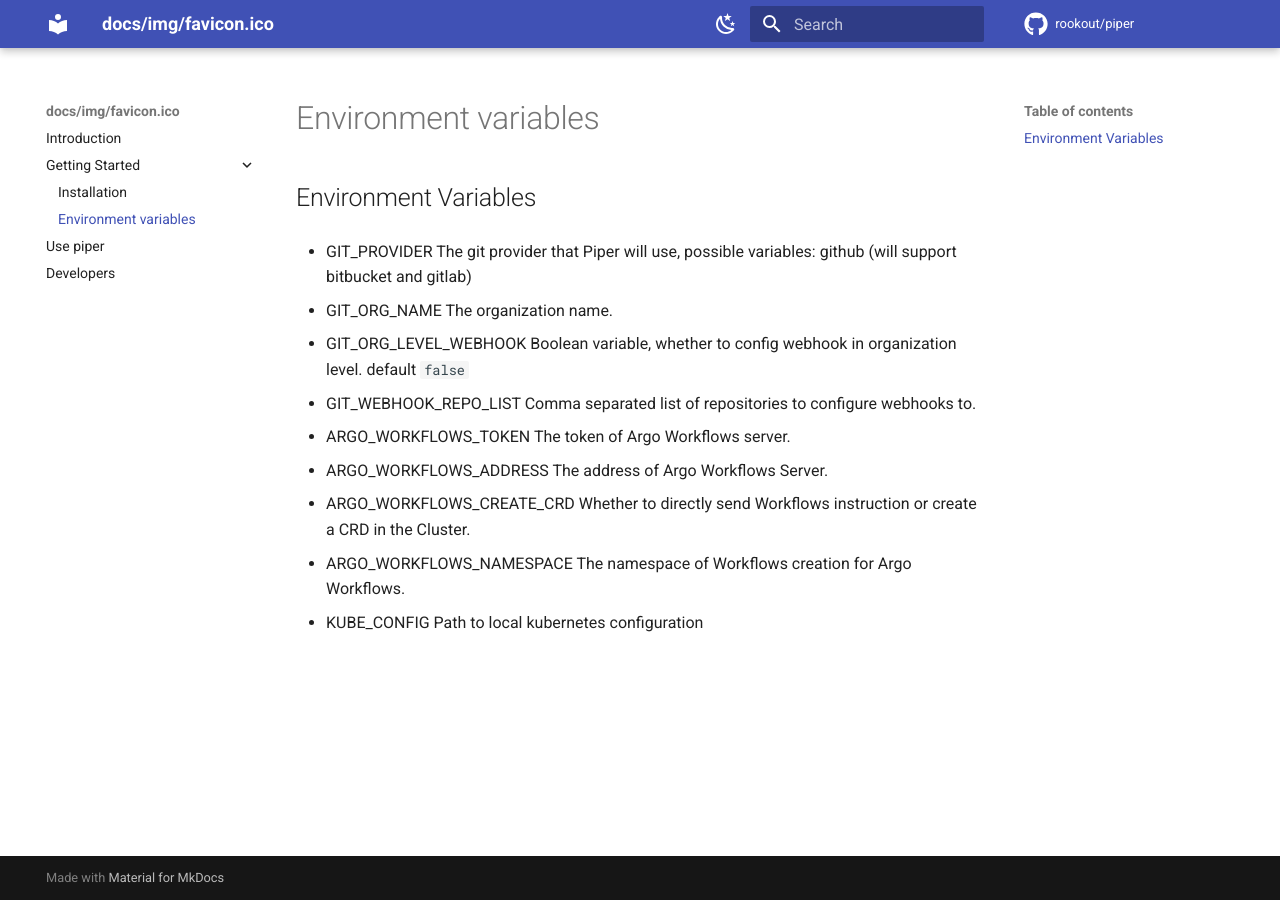
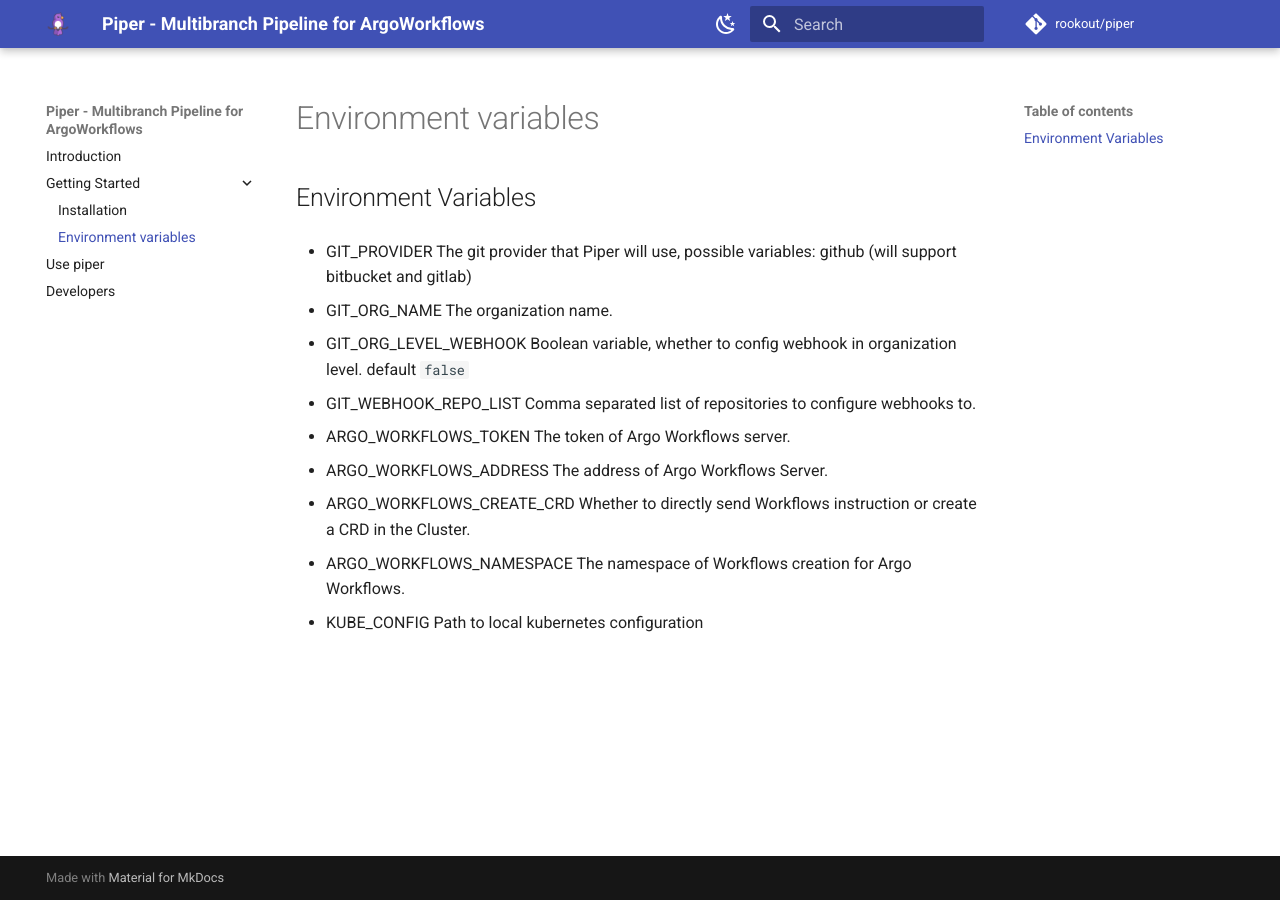
Before and after one commit to Rookout/piper, an MkDocs documentation site: the page built from docs/environment_variables.md, in a window 1280 px wide. Built offline with MkDocs 1.6.1 and Material for MkDocs 9.7.7, drawn with Linux system fonts in a browser that asks for light colours; comment, search, counter and statistics services are not loaded.

Commit message:
docs: set logo
Signed-off-by: Gosha <gosha@rookout.com>

```diff
--- a/mkdocs.yml
+++ b/mkdocs.yml
@@ -1,4 +1,4 @@
-site_name: docs/img/favicon.ico
+site_name: Piper - Multibranch Pipeline for ArgoWorkflows
 site_description: 'Piper project for multibranch pipeline in Argo Workflows'
 site_author: 'George Dozoretz'
 docs_dir: docs/
@@ -6,8 +6,7 @@
 repo_name: rookout/piper
 theme:
   name: material
-  icon:
-    repo: fontawesome/brands/github
+  logo: img/favicon.ico
   palette:
     - scheme: default
       toggle:
```
